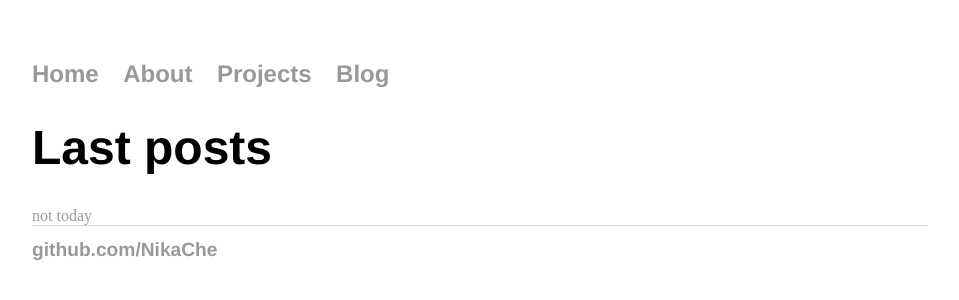
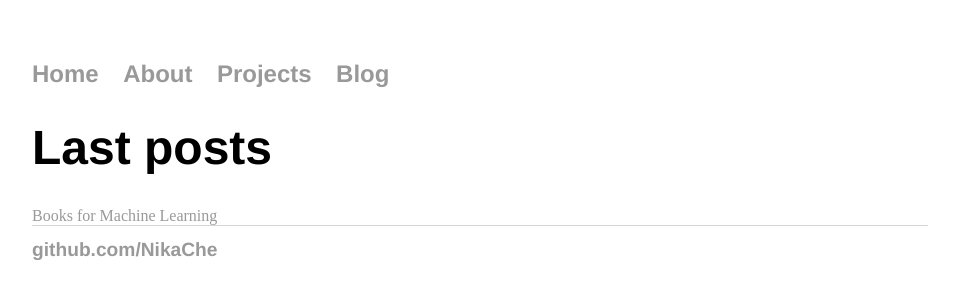
Before and after one commit to NikaChe/nikache.github.io, a Jekyll site: the page built from index.html, in a window 1280 px wide. Shown: the top 300 px of the page, without its empty margins (160-1119 px from the left). Built offline with Jekyll 4.4.1, drawn with Linux system fonts in a browser that asks for light colours.

Commit message:
Update index.html

```diff
--- a/index.html
+++ b/index.html
@@ -4,5 +4,5 @@ title: Blog
 ---
 <div class="blurb">
 	<h1>Last posts</h1>
-	<a href='NikaChe.github.io/blob/master/_posts/2019-01-21-Book_recommendations.md'>not today</a>
+	<a href='https://nikache.github.io/2019/01/21/Book_recommendations.html'>Books for Machine Learning</a>
 </div><!-- /.blurb -->
```
